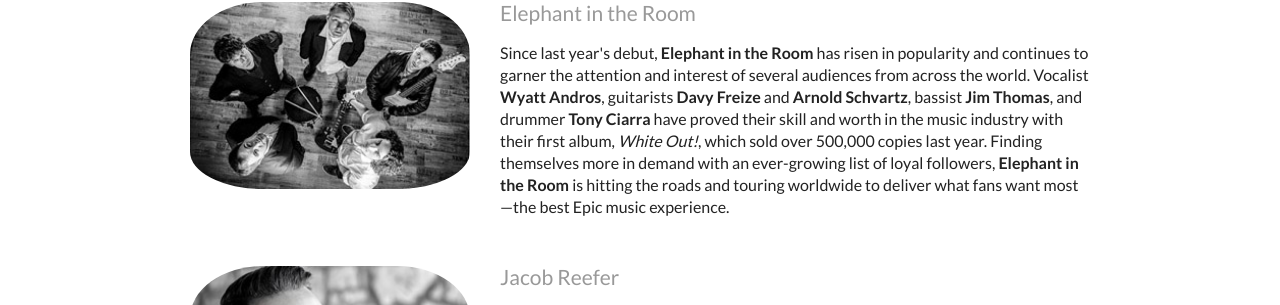
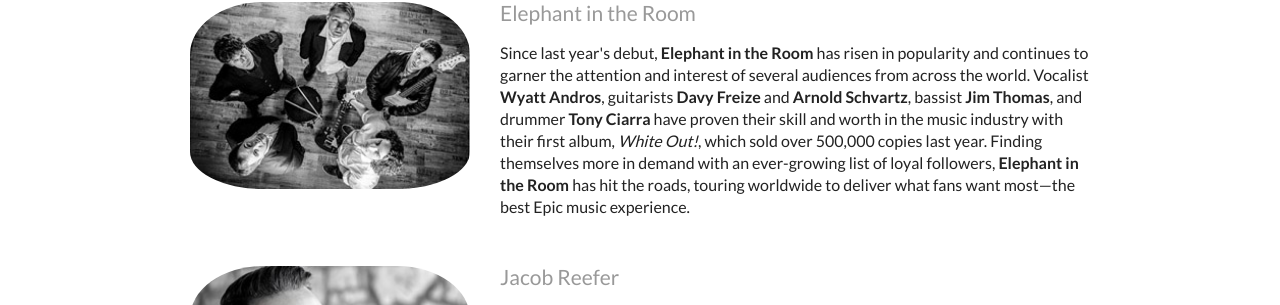
Before and after one commit to nuumu/nuumu.github.io, a Jekyll site: the page website/music/musicians.html, which Jekyll copies as it is, in a window 1280 px wide. Shown: the part 575-880 px from the top of the page. Built offline with Jekyll 4.4.1, drawn with Linux system fonts in a browser that asks for light colours.

Commit message:
Update musicians.html

```diff
--- a/website/music/musicians.html
+++ b/website/music/musicians.html
@@ -65,7 +65,7 @@
 			<div class="col-1-3"><img alt="Elephant in the Room" src="images/musician/elephant.jpg"></div><!--
           --><aside class="col-2-3">
 				<h3>Elephant in the Room</h3>
-			<p>Since last year's debut, <strong>Elephant in the Room</strong> has risen in popularity and continues to garner the attention and interest of several audiences from across the world. Vocalist <strong>Wyatt Andros</strong>, guitarists <strong>Davy Freize</strong> and <strong>Arnold Schvartz</strong>, bassist <strong>Jim Thomas</strong>, and drummer <strong>Tony Ciarra</strong> have proved their skill and worth in the music industry with their first album, <em>White Out!</em>, which sold over 500,000 copies last year. Finding themselves more in demand with an ever-growing list of loyal followers, <strong>Elephant in the Room</strong> is hitting the roads and touring worldwide to deliver what fans want most—the best Epic music experience.</p>
+			<p>Since last year's debut, <strong>Elephant in the Room</strong> has risen in popularity and continues to garner the attention and interest of several audiences from across the world. Vocalist <strong>Wyatt Andros</strong>, guitarists <strong>Davy Freize</strong> and <strong>Arnold Schvartz</strong>, bassist <strong>Jim Thomas</strong>, and drummer <strong>Tony Ciarra</strong> have proven their skill and worth in the music industry with their first album, <em>White Out!</em>, which sold over 500,000 copies last year. Finding themselves more in demand with an ever-growing list of loyal followers, <strong>Elephant in the Room</strong> has hit the roads, touring worldwide to deliver what fans want most—the best Epic music experience.</p>
 			</aside>
 		</div>
 	</section>
```
